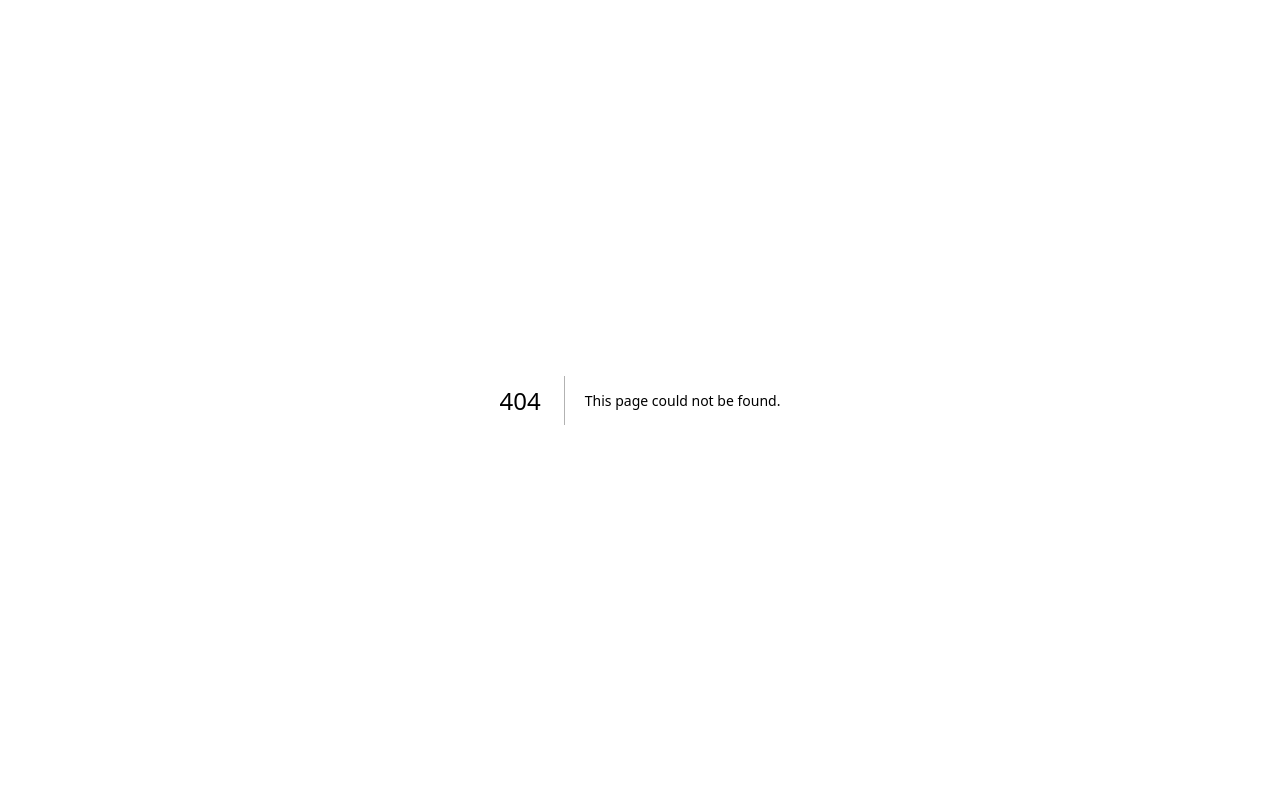
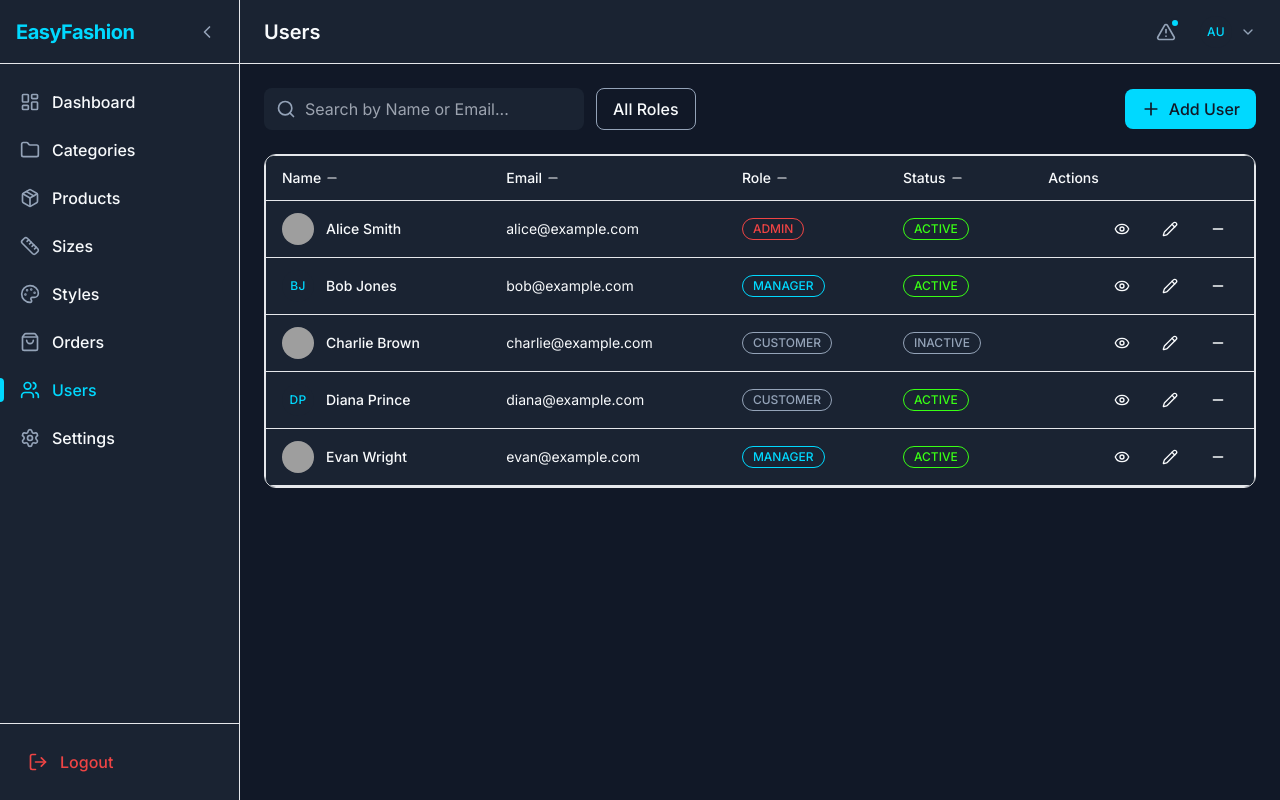
Before and after one commit to nishan-paul-2022/interview-easy-fashion-limited, a Next.js app in the folder app-management/: page /dashboard/users in a window 1280 px wide. Before the commit this address had no page. Built offline with nearby package versions, Linux system fonts and the light colour scheme; grey boxes are pictures that could not be loaded.

Commit message:
feat(management): implement user management list page

```diff
--- /dev/null
+++ b/app-management/src/app/dashboard/users/page.tsx
@@ -0,0 +1,232 @@
+'use client';
+
+import { useRouter } from 'next/navigation';
+import React, { useState, useMemo } from 'react';
+
+import { Avatar } from '@/components/atoms/Avatar';
+import { Badge } from '@/components/atoms/Badge';
+import { Button } from '@/components/atoms/Button';
+import { DeleteConfirmationModal } from '@/components/molecules/DeleteConfirmationModal';
+import { Dropdown } from '@/components/molecules/Dropdown';
+import { SearchBar } from '@/components/molecules/SearchBar';
+import { DataTable, DataTableColumn } from '@/components/organisms/DataTable';
+
+interface User {
+  id: string;
+  name: string;
+  email: string;
+  role: 'ADMIN' | 'MANAGER' | 'CUSTOMER';
+  status: 'ACTIVE' | 'INACTIVE';
+  avatarUrl?: string;
+}
+
+const mockUsers: User[] = [
+  {
+    id: 'USR-001',
+    name: 'Alice Smith',
+    email: 'alice@example.com',
+    role: 'ADMIN',
+    status: 'ACTIVE',
+    avatarUrl: 'https://i.pravatar.cc/150?u=alice',
+  },
+  {
+    id: 'USR-002',
+    name: 'Bob Jones',
+    email: 'bob@example.com',
+    role: 'MANAGER',
+    status: 'ACTIVE',
+  },
+  {
+    id: 'USR-003',
+    name: 'Charlie Brown',
+    email: 'charlie@example.com',
+    role: 'CUSTOMER',
+    status: 'INACTIVE',
+    avatarUrl: 'https://i.pravatar.cc/150?u=charlie',
+  },
+  {
+    id: 'USR-004',
+    name: 'Diana Prince',
+    email: 'diana@example.com',
+    role: 'CUSTOMER',
+    status: 'ACTIVE',
+  },
+  {
+    id: 'USR-005',
+    name: 'Evan Wright',
+    email: 'evan@example.com',
+    role: 'MANAGER',
+    status: 'ACTIVE',
+    avatarUrl: 'https://i.pravatar.cc/150?u=evan',
+  },
+];
+
+const roleOptions = [
+  { label: 'All Roles', value: 'all' },
+  { label: 'Admin', value: 'ADMIN' },
+  { label: 'Manager', value: 'MANAGER' },
+  { label: 'Customer', value: 'CUSTOMER' },
+];
+
+export default function UserManagementPage() {
+  const router = useRouter();
+
+  const [searchQuery, setSearchQuery] = useState('');
+  const [selectedRole, setSelectedRole] = useState<string>('all');
+
+  // Deactivate Modal State
+  const [isDeactivateModalOpen, setIsDeactivateModalOpen] = useState(false);
+  const [userToDeactivate, setUserToDeactivate] = useState<User | null>(null);
+
+  const filteredUsers = useMemo(() => {
+    return mockUsers.filter((user) => {
+      const matchesSearch =
+        user.name.toLowerCase().includes(searchQuery.toLowerCase()) ||
+        user.email.toLowerCase().includes(searchQuery.toLowerCase());
+      const matchesRole = selectedRole === 'all' || user.role === selectedRole;
+      return matchesSearch && matchesRole;
+    });
+  }, [searchQuery, selectedRole]);
+
+  const handleAddClick = () => {
+    router.push('/dashboard/users/create');
+  };
+
+  const handleViewClick = (user: User) => {
+    router.push(`/dashboard/users/${user.id}`);
+  };
+
+  const handleEditClick = (user: User) => {
+    router.push(`/dashboard/users/${user.id}/edit`);
+  };
+
+  const handleDeactivateClick = (user: User) => {
+    setUserToDeactivate(user);
+    setIsDeactivateModalOpen(true);
+  };
+
+  const handleConfirmDeactivate = () => {
+    console.log('Deactivating user:', userToDeactivate?.name);
+    setIsDeactivateModalOpen(false);
+    setUserToDeactivate(null);
+  };
+
+  const columns: DataTableColumn<User>[] = [
+    {
+      key: 'name',
+      header: 'Name',
+      sortable: true,
+      render: (row) => (
+        <div className="flex items-center gap-3">
+          <Avatar src={row.avatarUrl} alt={row.name} size="sm" name={row.name} />
+          <span className="font-medium text-text">{row.name}</span>
+        </div>
+      ),
+    },
+    { key: 'email', header: 'Email', sortable: true },
+    {
+      key: 'role',
+      header: 'Role',
+      sortable: true,
+      render: (row) => (
+        <Badge
+          label={row.role}
+          variant={row.role === 'ADMIN' ? 'error' : row.role === 'MANAGER' ? 'info' : 'neutral'}
+        />
+      ),
+    },
+    {
+      key: 'status',
+      header: 'Status',
+      sortable: true,
+      render: (row) => (
+        <Badge label={row.status} variant={row.status === 'ACTIVE' ? 'success' : 'neutral'} />
+      ),
+    },
+  ];
+
+  return (
+    <div className="flex w-full flex-col gap-6 pb-10">
+      {/* Header and Actions */}
+      <div className="flex flex-col gap-4 sm:flex-row sm:items-center sm:justify-between">
+        <div className="flex w-full flex-col gap-3 sm:w-auto sm:flex-row sm:items-center">
+          <div className="w-full sm:w-[320px]">
+            <SearchBar
+              value={searchQuery}
+              onChange={setSearchQuery}
+              onSearch={(val) => console.log('Searching users:', val)}
+              placeholder="Search by Name or Email..."
+            />
+          </div>
+          <Dropdown
+            trigger={
+              <Button variant="outline" className="w-full justify-between sm:w-auto">
+                {roleOptions.find((o) => o.value === selectedRole)?.label}
+              </Button>
+            }
+            options={roleOptions}
+            value={selectedRole}
+            onChange={(val) => setSelectedRole(val as string)}
+          />
+        </div>
+        <Button variant="primary" leftIcon="Plus" onClick={handleAddClick}>
+          Add User
+        </Button>
+      </div>
+
+      {/* Data Table */}
+      <DataTable
+        columns={columns}
+        data={filteredUsers}
+        emptyProps={{
+          icon: 'Users',
+          title: 'No users found',
+          description: 'Try adjusting your search or filter to find what you are looking for.',
+        }}
+        rowActions={(row) => (
+          <>
+            <Button
+              variant="ghost"
+              size="sm"
+              leftIcon="Eye"
+              onClick={() => handleViewClick(row)}
+              aria-label="View user"
+            />
+            <Button
+              variant="ghost"
+              size="sm"
+              leftIcon="Pencil"
+              onClick={() => handleEditClick(row)}
+              aria-label="Edit user"
+            />
+            <Button
+              variant="ghost"
+              size="sm"
+              leftIcon="Minus"
+              className="text-error hover:bg-error/10 hover:text-error"
+              onClick={() => handleDeactivateClick(row)}
+              aria-label="Deactivate user"
+            />
+          </>
+        )}
+      />
+
+      {/* Deactivate Confirmation Modal */}
+      <DeleteConfirmationModal
+        isOpen={isDeactivateModalOpen}
+        title="Deactivate User"
+        description={
+          <span>
+            Are you sure you want to deactivate <strong>{userToDeactivate?.name}</strong>? They will
+            no longer be able to log in.
+          </span>
+        }
+        onConfirm={handleConfirmDeactivate}
+        onCancel={() => {
+          setIsDeactivateModalOpen(false);
+          setUserToDeactivate(null);
+        }}
+      />
+    </div>
+  );
+}
```
